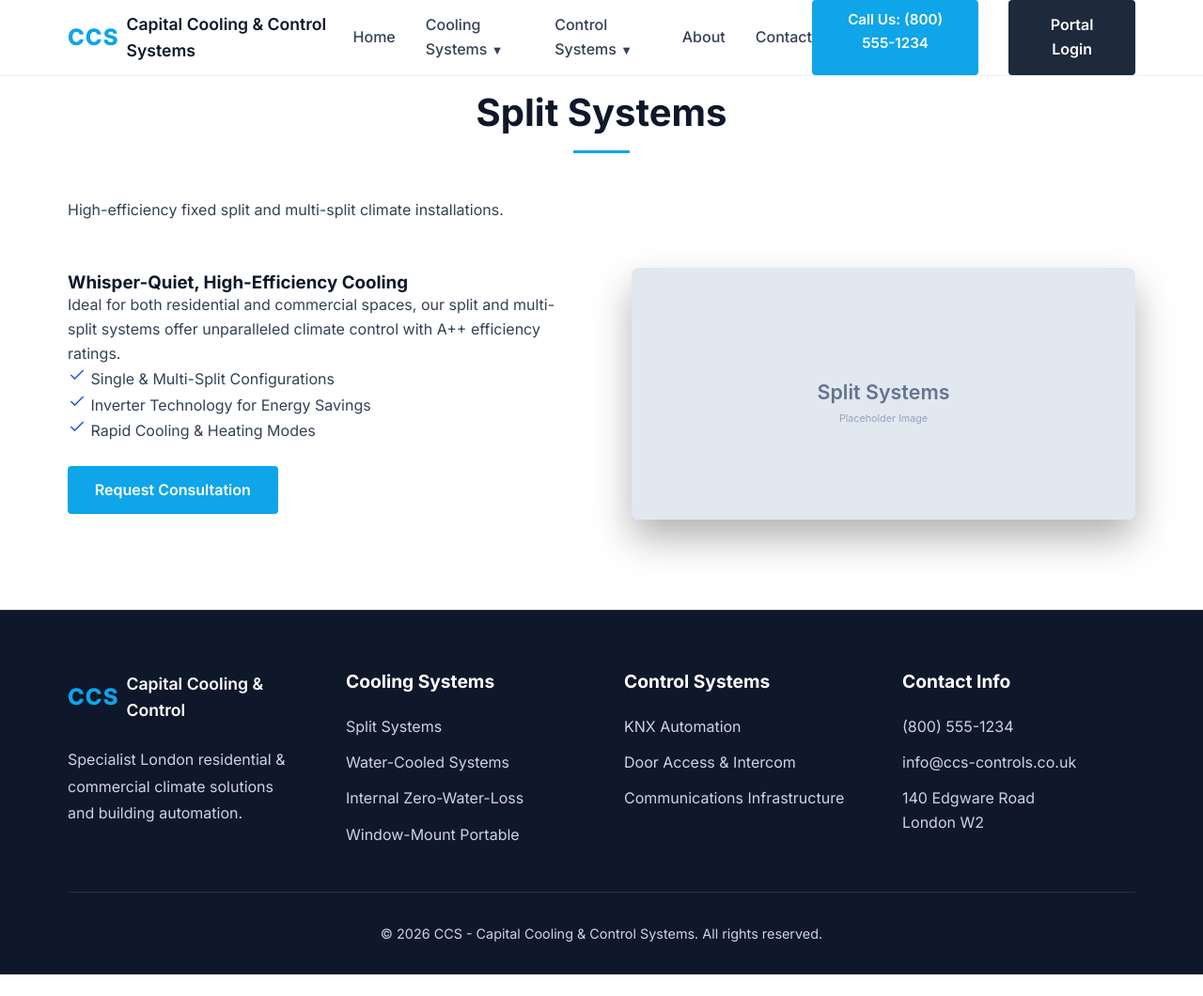
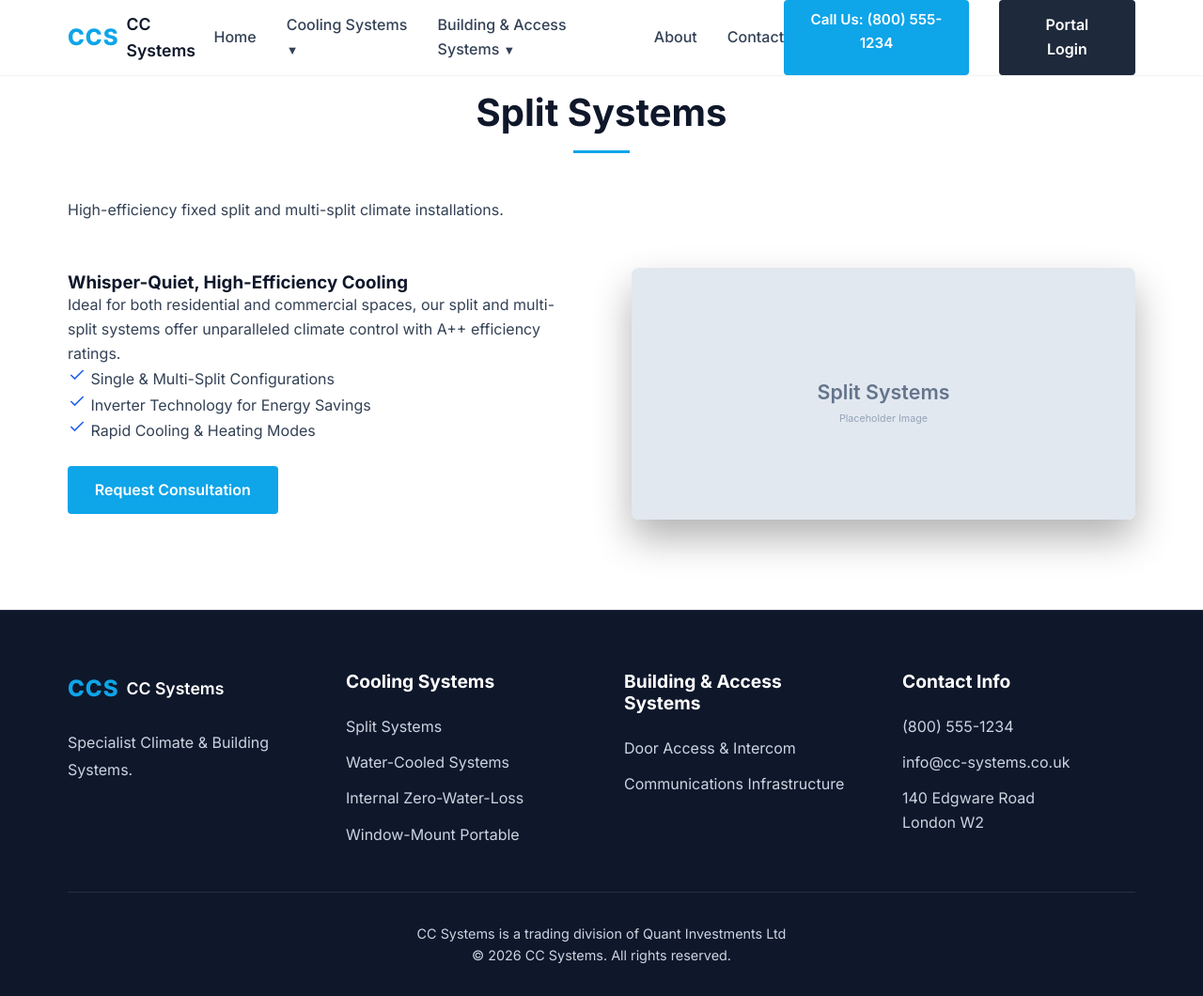
Before and after one commit to brandlab-au/capital-cooling, a Flask app: page /cooling/split-systems in a window 1280 px wide. Shown: the whole page at 94% size. Before the commit the page ends 1037 px from the top, so only its background shows below. Run offline with Flask 3, Linux system fonts and the light colour scheme.

Commit message:
Refine brand identity to CC Systems and finalize division structure
Co-authored-by: brandlab-au <16634251+brandlab-au@users.noreply.github.com>

```diff
--- a/app/main.py
+++ b/app/main.py
@@ -108,10 +108,6 @@ def internal_recirculating():
 def portable_window_clip():
     return render_template('portable_window_clip.html')
 
-@app.route('/controls/knx-automation')
-def knx_automation():
-    return render_template('knx_automation.html')
-
 @app.route('/controls/door-access')
 def door_access():
     return render_template('door_access.html')
--- a/app/templates/base.html
+++ b/app/templates/base.html
@@ -3,7 +3,7 @@
 <head>
     <meta charset="UTF-8">
     <meta name="viewport" content="width=device-width, initial-scale=1.0">
-    <title>{% block title %}CCS | Capital Cooling & Control Systems{% endblock %}</title>
+    <title>{% block title %}CC Systems | Specialist Climate & Building Systems{% endblock %}</title>
     <!-- Google Fonts: Inter for clean, modern typography -->
     <link rel="preconnect" href="https://fonts.googleapis.com">
     <link rel="preconnect" href="https://fonts.gstatic.com" crossorigin>
@@ -90,7 +90,7 @@
             <!-- Logo -->
             <a href="{{ url_for('index') }}" class="logo">
                 <span class="logo-accent">CCS</span>
-                <span class="logo-text">Capital Cooling & Control Systems</span>
+                <span class="logo-text">CC Systems</span>
             </a>
 
             <!-- Navigation Links -->
@@ -109,9 +109,9 @@
                     </li>
 
                     <li class="nav-item">
-                        <a href="#" class="nav-link">Control Systems <span style="font-size: 0.8em;">▼</span></a>
+                        <a href="#" class="nav-link">Building & Access Systems <span style="font-size: 0.8em;">▼</span></a>
                         <ul class="dropdown-menu">
-                            <li><a href="{{ url_for('knx_automation') }}">KNX Smart Automation</a></li>
+
                             <li><a href="{{ url_for('door_access') }}">Door Access & Intercom Integration</a></li>
                             <li><a href="{{ url_for('telecom_upgrades') }}">Building Communications Infrastructure</a></li>
                         </ul>
@@ -150,9 +150,9 @@
                 <div class="footer-col">
                     <a href="{{ url_for('index') }}" class="logo footer-logo">
                         <span class="logo-accent">CCS</span>
-                        <span class="logo-text" style="color: white;">Capital Cooling & Control</span>
+                        <span class="logo-text" style="color: white;">CC Systems</span>
                     </a>
-                    <p class="footer-text">Specialist London residential & commercial climate solutions and building automation.</p>
+                    <p class="footer-text">Specialist Climate & Building Systems.</p>
                 </div>
 
                 <div class="footer-col">
@@ -166,9 +166,9 @@
                 </div>
 
                 <div class="footer-col">
-                    <h4 class="footer-heading">Control Systems</h4>
+                    <h4 class="footer-heading">Building & Access Systems</h4>
                     <ul class="footer-links">
-                        <li><a href="{{ url_for('knx_automation') }}">KNX Automation</a></li>
+
                         <li><a href="{{ url_for('door_access') }}">Door Access & Intercom</a></li>
                         <li><a href="{{ url_for('telecom_upgrades') }}">Communications Infrastructure</a></li>
                     </ul>
@@ -178,14 +178,14 @@
                     <h4 class="footer-heading">Contact Info</h4>
                     <ul class="footer-links">
                         <li>(800) 555-1234</li>
-                        <li>info@ccs-controls.co.uk</li>
+                        <li>info@cc-systems.co.uk</li>
                         <li>140 Edgware Road<br>London W2</li>
                     </ul>
                 </div>
             </div>
 
             <div class="footer-bottom">
-                <p>&copy; 2026 CCS - Capital Cooling & Control Systems. All rights reserved.</p>
+                <p>CC Systems is a trading division of Quant Investments Ltd<br>&copy; 2026 CC Systems. All rights reserved.</p>
             </div>
         </div>
     </footer>
--- a/app/templates/index.html
+++ b/app/templates/index.html
@@ -109,7 +109,7 @@
             <div class="about-grid">
                 <div class="about-content">
                     <h2 class="section-title" style="text-align: left;">Setting the Standard in Climate Engineering</h2>
-                    <p>At Capital Cooling & Control Systems, we don't just install air conditioning units; we engineer comprehensive environmental systems.</p>
+                    <p>At CC Systems, we don't just install air conditioning units; we engineer comprehensive environmental systems.</p>
                     <p>With over a decade of expertise, our certified technicians ensure that every project—whether a single residential room or a massive commercial complex—benefits from the latest in thermodynamic technology and smart energy management.</p>
 
                     <ul class="about-list">
@@ -130,7 +130,7 @@
 
                 <div class="about-image">
                     <!-- Placeholder for a premium team or equipment shot -->
-                    <img src="https://via.placeholder.com/600x400/0f172a/ffffff?text=Premium+HVAC+Installation" alt="Capital Cooling & Control Systems Technicians">
+                    <img src="https://via.placeholder.com/600x400/0f172a/ffffff?text=Premium+HVAC+Installation" alt="CC Systems Technicians">
                 </div>
             </div>
         </div>
--- a/app/test_app.py
+++ b/app/test_app.py
@@ -47,7 +47,6 @@ class AppTestCase(unittest.TestCase):
             '/cooling/water-cooled',
             '/cooling/internal-recirculating',
             '/cooling/portable-window-clip',
-            '/controls/knx-automation',
             '/controls/door-access',
             '/controls/telecom-upgrades'
         ]
```
Also changed, not shown: app/templates/knx_automation.html (deleted, +0 -26 lines), app/static/img/knx-control.svg (deleted), 1 other file.
